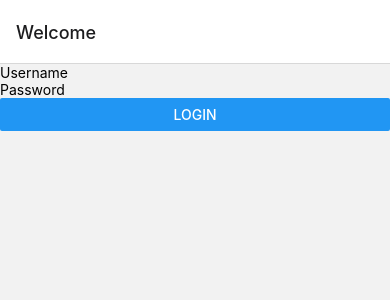
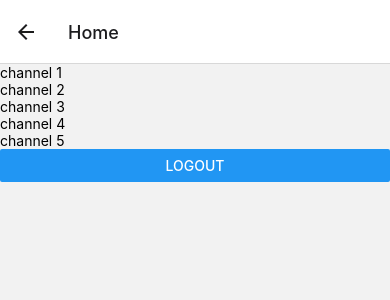
Before and after one commit to karimdahoumane/fyc-mobile, a React Native app: screen /Home in a window 390 px wide. Before the commit this address had no page. Shown: the top 300 px of the page. Built offline with nearby package versions, Linux system fonts and the light colour scheme.

Commit message:
(feat): Add views for Login, Register and Home

```diff
--- a/App.js
+++ b/App.js
@@ -3,26 +3,21 @@ import { NavigationContainer } from '@react-navigation/native';
 import { createStackNavigator } from '@react-navigation/stack';
 import Login from './src/Auth/Login';
 import Register from './src/Auth/Register';
+import Home from './src/Views/Home';
 
 const Stack = createStackNavigator();
+
 
 const App = () => {
     return (
         <NavigationContainer>
-            <Stack.Navigator>
-                <Stack.Screen
-                    name="Login"
-                    component={Login}
-                    options={{ title: 'Welcome' }}
-                />
-                <Stack.Screen
-                    name="Register"
-                    component={Register}
-                    options={{ title: 'Sign Up' }}
-                />
-            </Stack.Navigator>
+          <Stack.Navigator>
+            <Stack.Screen name="Login" component={Login} />
+            <Stack.Screen name="Register" component={Register} />
+            <Stack.Screen name="Home" component={Home} />
+          </Stack.Navigator>
         </NavigationContainer>
-    );
-};
+      );
+}
 
 export default App;
--- a/src/Auth/Login.js
+++ b/src/Auth/Login.js
@@ -1,8 +1,7 @@
 import React, { useState } from 'react';
-import { View, Text, TextInput, Button} from 'react-native';
-import axios from 'axios';
-import storeToken from './DeviceStorage';
+import { View, Text, TextInput} from 'react-native';
 import { useNavigation } from '@react-navigation/native';
+import SubmitButton from '../Components/SubmitButton';
 
 const Login = () => {
     const [username, setUsername] = useState('');
@@ -11,14 +10,14 @@ const Login = () => {
 
     const navigation = useNavigation();
 
-    const handleSubmit = async () => {
+    const handleLogin = async () => {
         try {
             /*const response = await axios.post('http://localhost:3001/auth/login', {
                 username,
                 password,
             });
             console.log(response)*/
-            navigation.navigate('Register', { username });
+            navigation.navigate('Home');
             /*if(response.data.token){
 
                 storeToken(response.data.token);
@@ -33,6 +32,10 @@ const Login = () => {
         }
     };
 
+    const navigateToRegister = () => {
+        navigation.navigate('Register');
+    }
+
     return (
         <View>
             <TextInput
@@ -46,7 +49,8 @@ const Login = () => {
                 value={password}
                 onChangeText={setPassword}
             />
-            <Button title="Login" onPress={handleSubmit} />
+            <SubmitButton title="Login" onPress={handleLogin} />
+            <SubmitButton title="Register" onPress={navigateToRegister} />
             {error && <Text>{error}</Text>}
         </View>
     );
--- a/src/Auth/Register.js
+++ b/src/Auth/Register.js
@@ -2,6 +2,7 @@ import React, { useState } from 'react';
 import { View, Text, TextInput, Button} from 'react-native';
 import axios from 'axios';
 import storeToken from './DeviceStorage';
+import SubmitButton from '../Components/SubmitButton';
 
 const Register = () => {
     const [username, setUsername] = useState('');
@@ -42,7 +43,7 @@ const Register = () => {
                 value={password}
                 onChangeText={setPassword}
             />
-            <Button title="Register" onPress={handleSubmit} />
+            <SubmitButton title="Confirm Registration" onPress={handleSubmit} />
             {error && <Text>{error}</Text>}
         </View>
     );
--- /dev/null
+++ b/src/Views/Home.js
@@ -0,0 +1,43 @@
+import React from 'react';
+import { View, Text, Button} from 'react-native';
+import { FlatList } from 'react-native-gesture-handler';
+
+
+const Home = () => {
+    const state = {
+        channels: [
+            { name: 'channel 1' },
+            { name: 'channel 2' },
+            { name: 'channel 3' },
+            { name: 'channel 4' },
+            { name: 'channel 5' },
+        ]
+    };
+
+    // fonction pour renvoyer vers Login
+
+    const handleLogout = () => {
+        navigation.navigate('Login');
+    }
+
+
+    return (
+        <View>
+            <FlatList
+                data={state.channels}
+                keyExtractor={item => item.name}
+                renderItem={({ item }) => (
+                    <View>
+                        <Text>{item.name}</Text>
+                    </View>
+                )}
+            />
+            <Button
+            title="Logout"
+            onPress={handleLogout}
+            />
+        </View>
+    );
+}
+
+export default Home;
```
